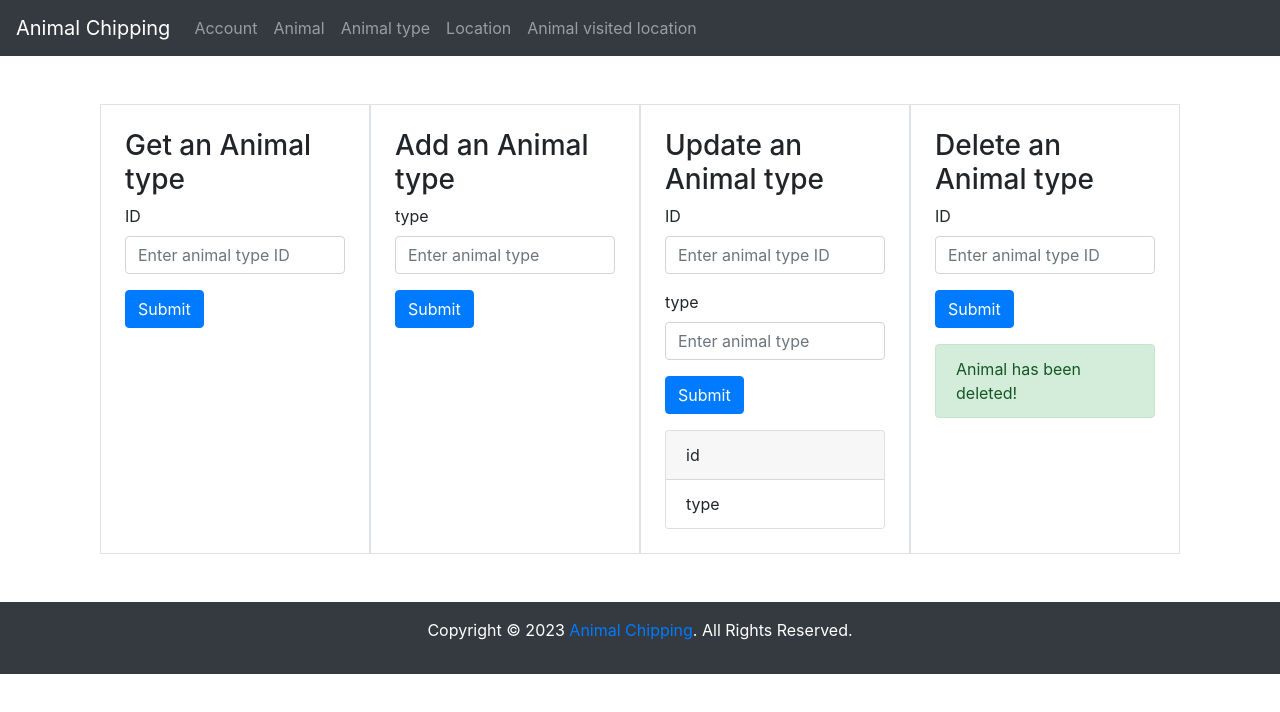
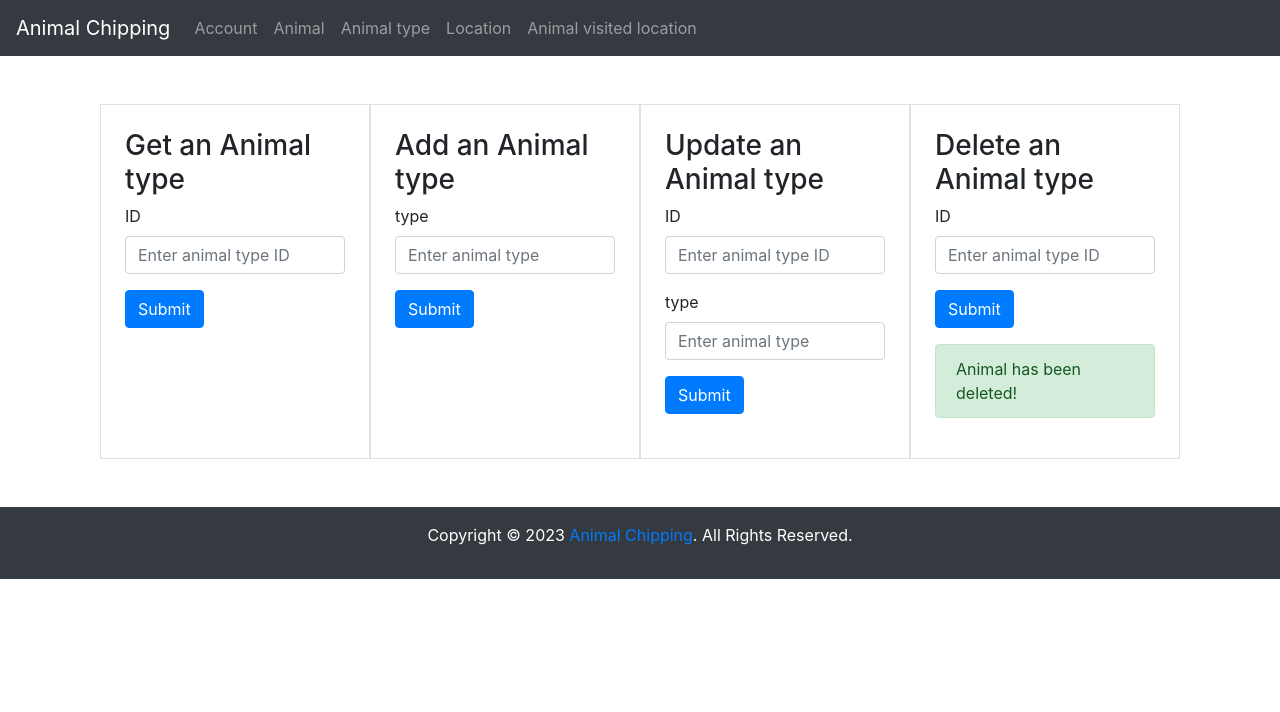
Before and after one commit to krios2146/animal-chipping-api, an Angular app in the folder animal-chipping-front/: page /animal-type in a window 1280 px wide. Shown: the top 712 px of the page. Built offline with nearby package versions, Linux system fonts and the light colour scheme.

Commit message:
feat: add logic to the update animal type form

```diff
--- a/animal-chipping-front/src/app/animal-type/animal-type.component.html
+++ b/animal-chipping-front/src/app/animal-type/animal-type.component.html
@@ -35,21 +35,21 @@
 
     <div class="container border p-4">
         <h3>Update an Animal type</h3>
-        <form>
+        <form [formGroup]="updateForm" (ngSubmit)="updateAnimalType()">
             <div class="form-group">
                 <label for="typeId">ID</label>
-                <input type="number" class="form-control" id="typeId" name="typeId" placeholder="Enter animal type ID">
+                <input type="number" class="form-control" id="typeId" formControlName="typeId" placeholder="Enter animal type ID">
             </div>
             <div class="form-group">
-                <label for="typeId">type</label>
-                <input type="text" class="form-control" id="typeId" name="typeId" placeholder="Enter animal type">
+                <label for="type">type</label>
+                <input type="text" class="form-control" id="type" formControlName="type" placeholder="Enter animal type">
             </div>
             <button type="submit" class="btn btn-primary">Submit</button>
         </form>
-        <div class="card mt-3">
-            <div class="card-header">id</div>
+        <div class="card mt-3" *ngIf="updatedAnimalType">
+            <div class="card-header">id: {{updatedAnimalType.id}}</div>
             <ul class="list-group list-group-flush">
-                <li class="list-group-item">type</li>
+                <li class="list-group-item">type: {{updatedAnimalType.type}}</li>
             </ul>
         </div>
     </div>
--- a/animal-chipping-front/src/app/animal-type/animal-type.component.ts
+++ b/animal-chipping-front/src/app/animal-type/animal-type.component.ts
@@ -13,9 +13,11 @@ import { AnimalTypeRequest } from '../model/animal-type/animal-type-request';
 export class AnimalTypeComponent {
   findForm: FormGroup;
   addForm: FormGroup;
+  updateForm: FormGroup;
 
   foundedAnimalType: AnimalTypeResponse | undefined;
   addedAnimalType: AnimalTypeResponse | undefined;
+  updatedAnimalType: AnimalTypeResponse | undefined;
 
   constructor(private formBuilder: FormBuilder, private animalTypeService: AnimalTypeService) {
     this.findForm = this.formBuilder.group({
@@ -23,6 +25,11 @@ export class AnimalTypeComponent {
     })
 
     this.addForm = this.formBuilder.group({
+      type: [null, Validators.required]
+    })
+
+    this.updateForm = this.formBuilder.group({
+      typeId: [null, Validators.required],
       type: [null, Validators.required]
     })
   }
@@ -51,6 +58,19 @@ export class AnimalTypeComponent {
     );
   }
 
+  updateAnimalType() {
+    const typeId = this.updateForm.get('typeId')!.value;
+    const request: AnimalTypeRequest = this.getRequestFromForm(this.updateForm);
+    this.animalTypeService.updateAnimalType(request, typeId).subscribe(
+      (response: AnimalTypeResponse) => {
+        this.updatedAnimalType = response;
+      },
+      (error: HttpErrorResponse) => {
+        alert(error.message);
+      }
+    );
+  }
+
   private getRequestFromForm(animalTypeForm: FormGroup): AnimalTypeRequest {
     return {
       type: animalTypeForm.get('type')?.value
```
